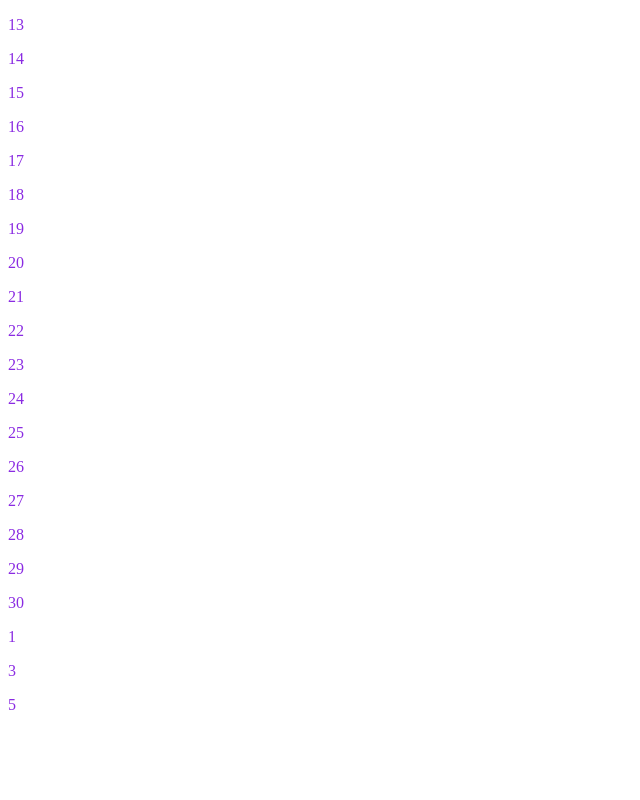
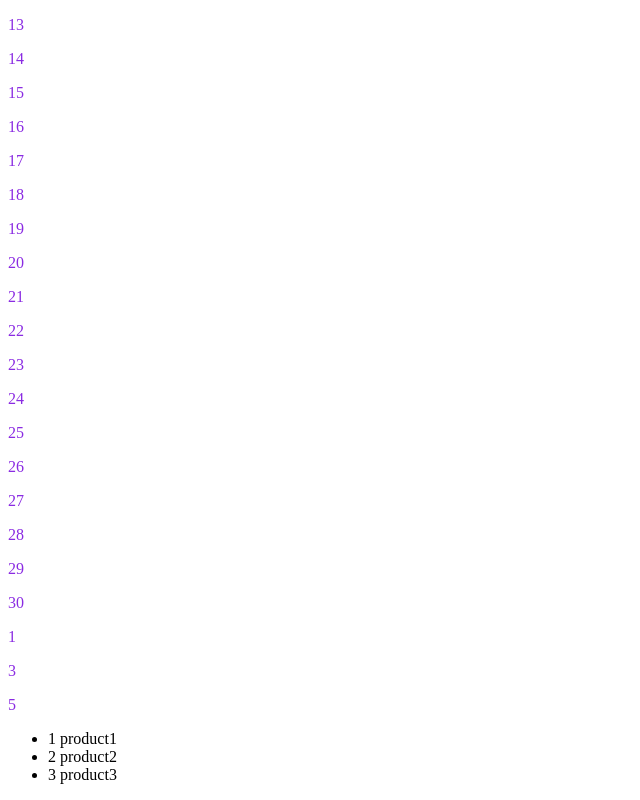
Before and after one commit to WbDmitry/vue3-training, a Vue app: page / in a window 1280 px wide. Shown: the part 1177-1977 px from the top of the page, without its empty margins (0-640 px from the left). Before the commit the page ends 1907 px from the top, so only its background shows below. Built offline with nearby package versions, Linux system fonts and the light colour scheme.

Commit message:
Добавил перебор массива с атрибутом key и вывел в представление

```diff
--- a/src/App.vue
+++ b/src/App.vue
@@ -45,6 +45,20 @@ export default {
 					name: 'product3',
 					price: 300,
 					quantity: 3
+				},
+			],
+			products2: [
+				{
+					id: 1,
+					name: 'product1',
+				},
+				{
+					id: 2,
+					name: 'product2',
+				},
+				{
+					id: 3,
+					name: 'product3',
 				},
 			]
 		}
@@ -237,6 +251,13 @@ export default {
 	<div v-for="items in items2">
 		<p v-if="items > 0"> {{ items }}</p>
 	</div>
+
+	<ul>
+		<li v-for="items in products2" :key="items.id">
+			{{ items.id }}
+			{{ items.name }}
+		</li>
+	</ul>
 </template>
 
 <style>
```
